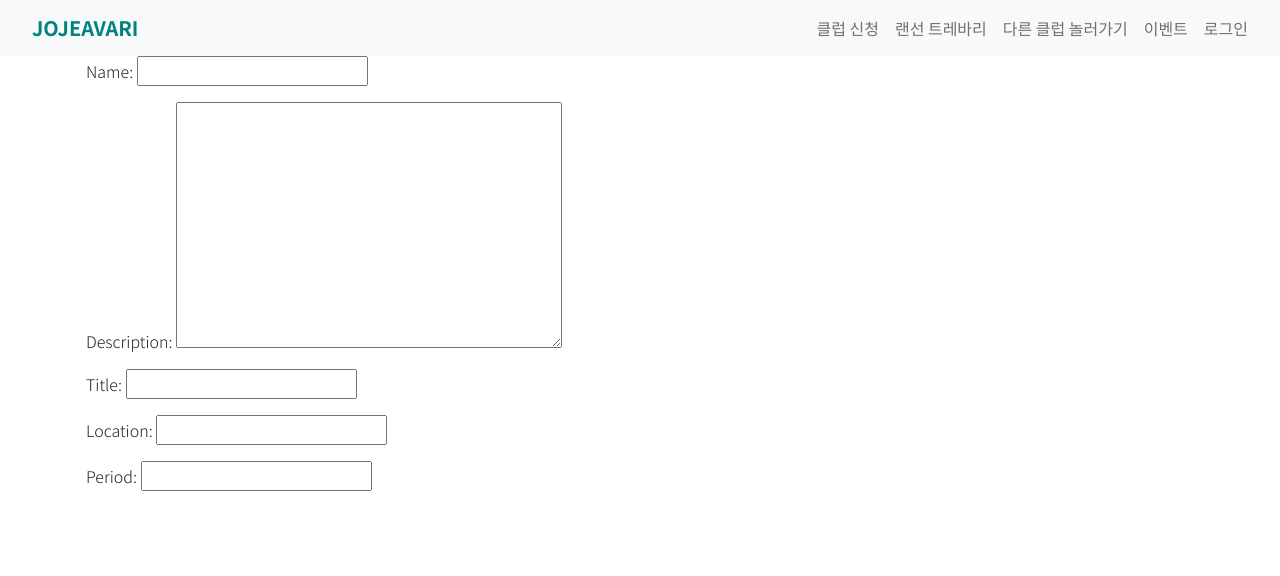
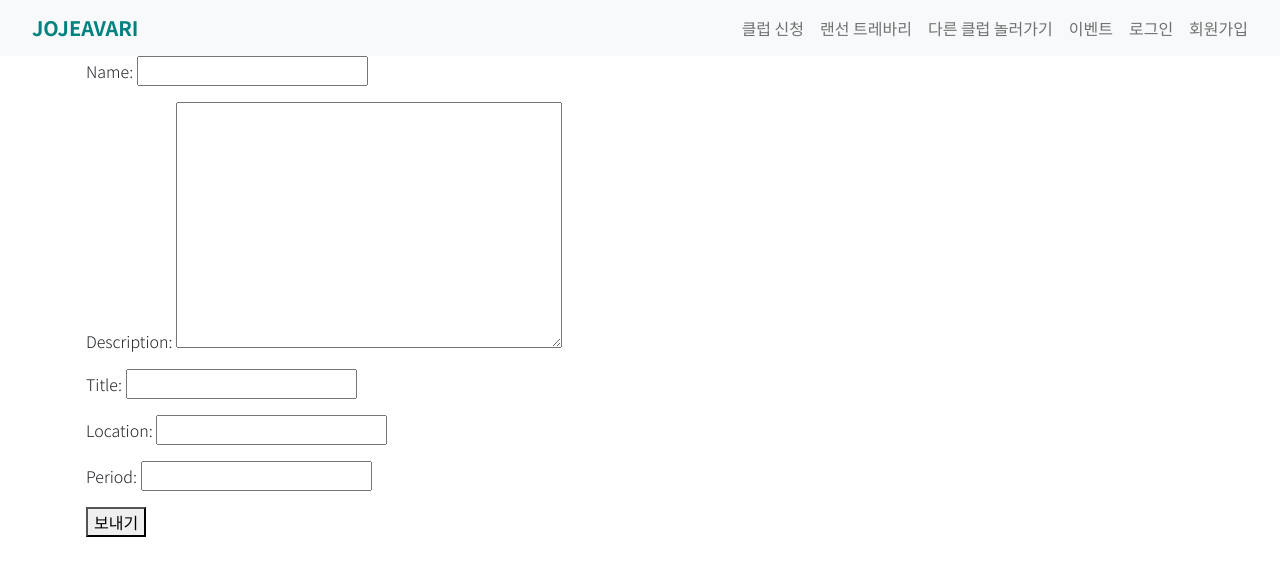
Before and after one commit to team-hyena/JoJaeVaRi, a Django app: page /club/make/ in a window 1280 px wide. Shown: the top 576 px of the page. Run offline with Django 3.2, Linux system fonts and the light colour scheme; parts of the project's set-up code (start-up, migrations or seed data) failed here and were passed over; some libraries are stand-ins or nearby versions.

Commit message:
add navbar some links, add commit button in makeform

```diff
--- a/club/templates/club/make.html
+++ b/club/templates/club/make.html
@@ -1,7 +1,8 @@
 {% extends 'base.html' %}
 {% block content %}
-    <form method="POST" class="club-form">
+    <form action="{% url 'club:add' %}" method="POST" class="club-form">
     {% csrf_token %}
     {{ form.as_p }}
+    <button>보내기</button>
     </form>
 {% endblock %}
--- a/templates/_navbar.html
+++ b/templates/_navbar.html
@@ -20,11 +20,17 @@
         </li>
         {% if user.is_authenticated %}
         <li class="nav-item">
-          <a class="nav-link" href="#">로그아웃</a>
+          <a class="nav-link" href="/club/make/">클럽 만들기</a>
+        </li>
+        <li class="nav-item">
+          <a class="nav-link" href="/accounts/logout/">로그아웃</a>
         </li>
         {% else %}
         <li class="nav-item">
-          <a class="nav-link" href="#">로그인</a>
+          <a class="nav-link" href="/accounts/login/">로그인</a>
+        </li>
+        <li class="nav-item">
+          <a class="nav-link" href="/accounts/signup/">회원가입</a>
         </li>
         {% endif %}
 
```
Also changed, not shown: club/views.py (line endings or trailing spaces).
